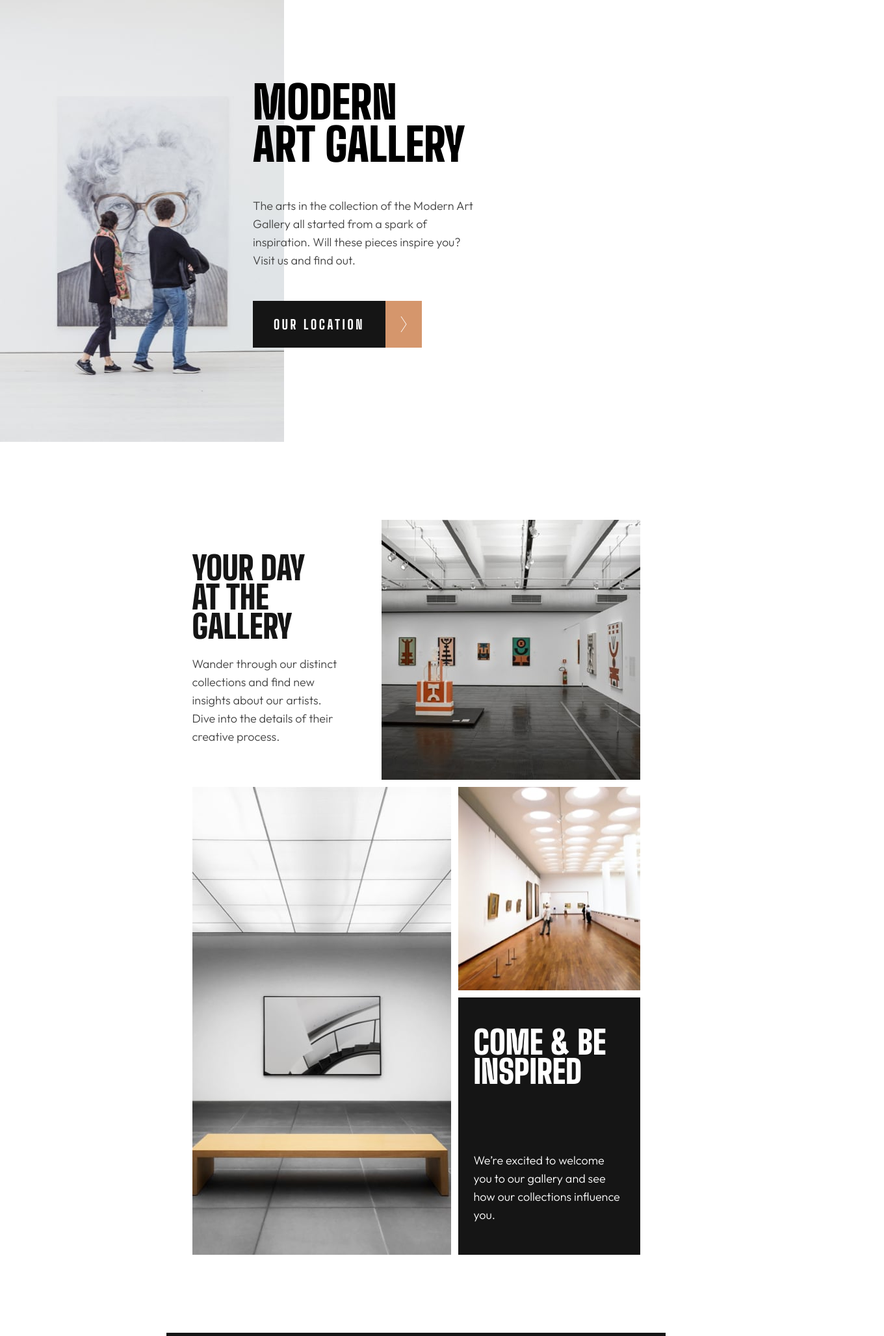
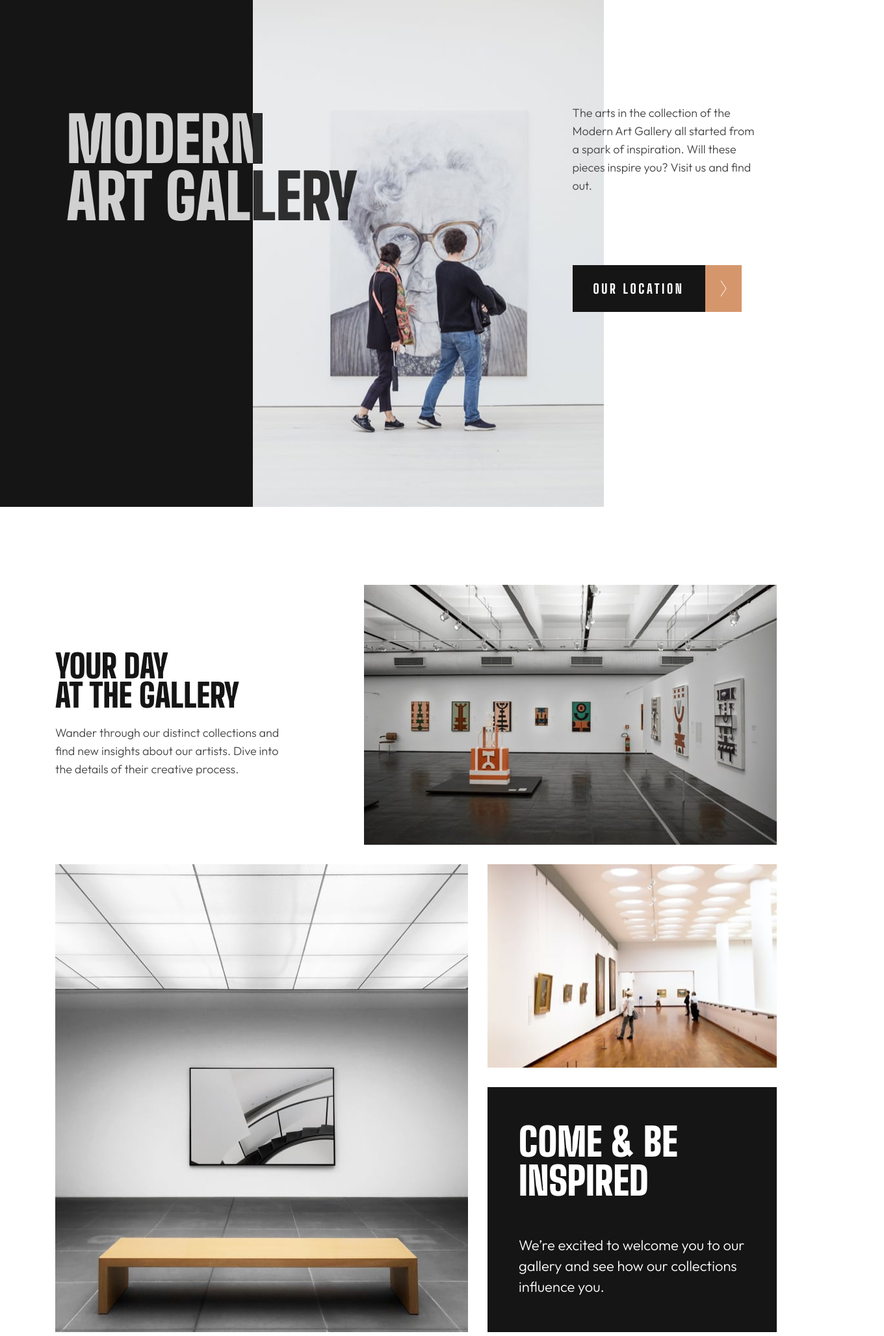
Before and after one commit to Slyssy/art-gallery, a plain HTML site: page index.html in a window 1280 px wide. Shown: the part 20-2076 px from the top of the page at 65% size, 1360 px wide, since content can reach past the window. Drawn offline with Linux system fonts and the light colour scheme.

Commit message:
Finalized landing page desktop view.

```diff
--- a/index.html
+++ b/index.html
@@ -30,8 +30,13 @@
   <body>
     <div id="page-container">
       <main class="hero">
+        <div class="black-box"></div>
         <div class="hero-image-container">
           <picture>
+            <source
+              media="(min-width:992px"
+              srcset="/assets/desktop/image-hero.jpg"
+            />
             <source
               media="(min-width: 768px"
               srcset="/assets/tablet/image-hero.jpg"
@@ -45,7 +50,8 @@
           </picture>
         </div>
         <div class="hero-bottom">
-          <h1 class="hero-title">Modern Art Gallery</h1>
+          <h1 class="hero-title">Modern Art Gal<span>lery</span></h1>
+          <div class="black-n"></div>
           <p class="hero-paragraph">
             The arts in the collection of the Modern Art Gallery all started
             from a spark of inspiration. Will these pieces inspire you? Visit us
@@ -64,7 +70,11 @@
       <section id="content">
         <picture class="image-1-container">
           <source
-            media="(min-width: 768px"
+            media="(min-width: 992px)"
+            srcset="/assets/desktop/image-grid-1.jpg"
+          />
+          <source
+            media="(min-width: 768px)"
             srcset="/assets/tablet/image-grid-1.jpg"
           />
           <img
@@ -83,6 +93,10 @@
         </div>
         <picture class="image-2-container">
           <source
+            media="(min-width: 992px)"
+            srcset="/assets/desktop/image-grid-2.jpg"
+          />
+          <source
             media="(min-width: 768px"
             srcset="/assets/tablet/image-grid-2.jpg"
           />
@@ -93,6 +107,10 @@
           />
         </picture>
         <picture class="image-3-container">
+          <source
+            media="(min-width: 992px)"
+            srcset="/assets/desktop/image-grid-3.jpg"
+          />
           <source
             media="(min-width: 768px"
             srcset="/assets/tablet/image-grid-3.jpg"
--- a/styles.css
+++ b/styles.css
@@ -41,6 +41,13 @@ main {
   background-color: var(--white);
 }
 
+.black-box {
+  display: none;
+}
+
+.black-n {
+  display: none;
+}
 .hero-image-container {
   width: 100%;
   height: 240px;
@@ -330,3 +337,136 @@ footer p {
     justify-content: space-between;
   }
 }
+/* #Large devices (laptops/desktops, 992px and up) */
+@media only screen and (min-width: 992px) {
+  main {
+    width: 1275px;
+    height: 800px;
+    grid-template-columns: 450px 540px 285px;
+    margin-left: -10%;
+  }
+
+  .black-box {
+    display: block;
+    width: 450px;
+    height: 800px;
+    background-color: var(--black);
+    grid-column: 1/2;
+    grid-row: 1;
+  }
+
+  .black-n {
+    display: block;
+    width: 15px;
+    height: 78px;
+    position: absolute;
+    top: 254px;
+    left: -492px;
+    background-color: var(--black);
+    opacity: 0.9;
+    z-index: 2;
+  }
+
+  .hero-image-container {
+    grid-template-columns: 2/3;
+    grid-row: 1;
+  }
+
+  .hero-bottom {
+    width: 285px;
+    height: 800px;
+    margin-top: -60px;
+    position: relative;
+  }
+  .hero-title {
+    width: 450px;
+    height: 176px;
+    font-size: 96px;
+    line-height: 88px;
+    position: absolute;
+    top: 250px;
+    left: -778px;
+    color: white;
+    opacity: 0.8;
+  }
+
+  .hero-title span {
+    color: black;
+  }
+
+  .hero-image-container {
+    width: 540px;
+    height: 800px;
+  }
+  .our-location {
+    margin-top: 60px;
+  }
+
+  .image-grid-1 {
+    width: 635px;
+    height: 400px;
+  }
+
+  #content {
+    width: 1110px;
+    height: 1150px;
+    grid-template-columns: 445px 160px 445px;
+    grid-template-rows: 400px 313px 377px;
+    gap: 30px;
+  }
+  .content-top-text {
+    width: 350px;
+    height: 280px;
+  }
+
+  .image-grid-2 {
+    width: 635px;
+    height: 720px;
+  }
+
+  .image-grid-3 {
+    width: 445px;
+    height: 313px;
+  }
+
+  .content-bottom-text {
+    width: 445px;
+    height: 377px;
+    padding: 48px;
+    justify-content: center;
+    gap: 32px;
+  }
+
+  .content-bottom-text h2 {
+    font-size: 60px;
+    line-height: 60px;
+  }
+
+  .content-bottom-text p {
+    font-size: 22px;
+    line-height: 32px;
+  }
+
+  footer {
+    width: 1440px;
+    height: 244px;
+    padding: 80px 165px;
+  }
+
+  .modern-art-gallery {
+    width: 159.57px;
+    height: 58px;
+  }
+
+  footer p {
+    width: 430px;
+    height: 84px;
+    font-size: 18px;
+    line-height: 28px;
+  }
+
+  /* .social-links img {
+    width: 20px;
+    height: 20px;
+  } */
+}
```
